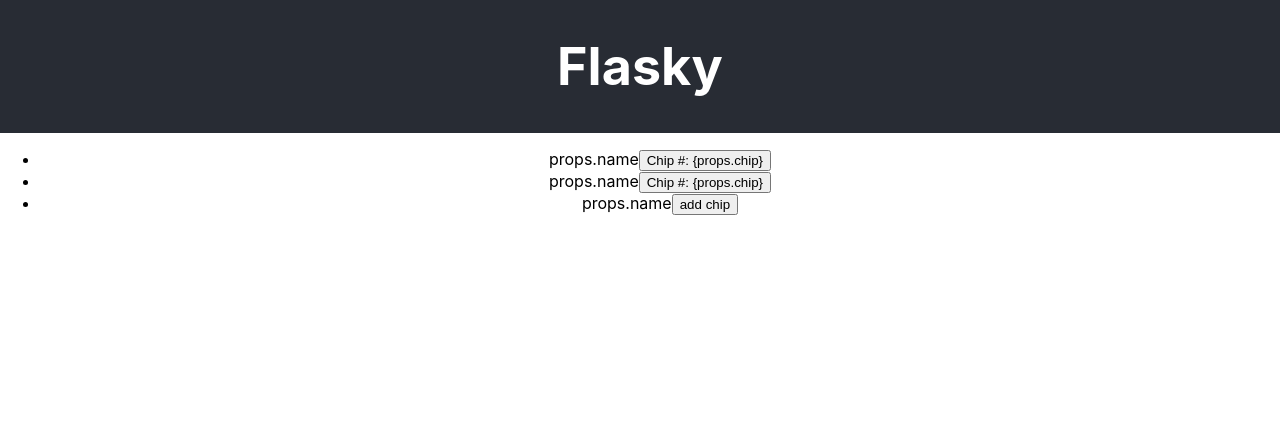
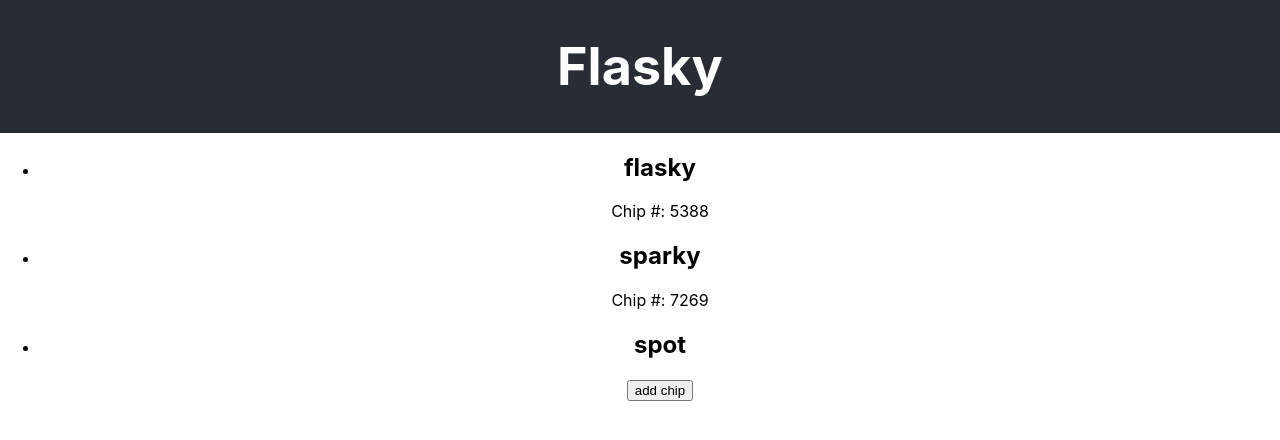
Before and after one commit to xiomaraR/flasky-front-end, a React (Create React App) app: page / in a window 1280 px wide. Shown: the top 440 px of the page. Built offline with nearby package versions, Linux system fonts and the light colour scheme.

Commit message:
add proptypes

```diff
--- a/src/components/Dog.js
+++ b/src/components/Dog.js
@@ -4,10 +4,22 @@ import "./Dog.css";
 const Dog = (props) => {
   return (
     <li>
-      <span>props.name</span>
-      <button>{props.chip === "" ? "add chip" : "Chip #: {props.chip}"}</button>
+      <h2>{props.name}</h2>
+      {props.chip ? (
+        <span>Chip #: {props.chip}</span>
+      ) : (
+        <button>add chip</button>
+      )}
     </li>
   );
 };
 
+Dog.propTypes = {
+  id: PropTypes.number.isRequired,
+  name: PropTypes.string.isRequired,
+  age: PropTypes.number.isRequired,
+  breed: PropTypes.string.isRequired,
+  chip: PropTypes.string.isRequired,
+};
+
 export default Dog;
--- a/src/components/DogList.js
+++ b/src/components/DogList.js
@@ -17,15 +17,17 @@ const DogList = (props) => {
       );
     });
   };
-  return <ul className="dogs__list no-bullet">{getDogListJSX(props.dogs)}</ul>;
+  return <ul className="dogs__list">{getDogListJSX(props.dogs)}</ul>;
 };
 
 DogList.propTypes = {
   dogs: PropTypes.arrayOf(
     PropTypes.shape({
       id: PropTypes.number.isRequired,
-      text: PropTypes.string.isRequired,
-      done: PropTypes.bool.isRequired,
+      name: PropTypes.string.isRequired,
+      age: PropTypes.number.isRequired,
+      breed: PropTypes.string.isRequired,
+      chip: PropTypes.string.isRequired,
     })
   ).isRequired,
 };
```
